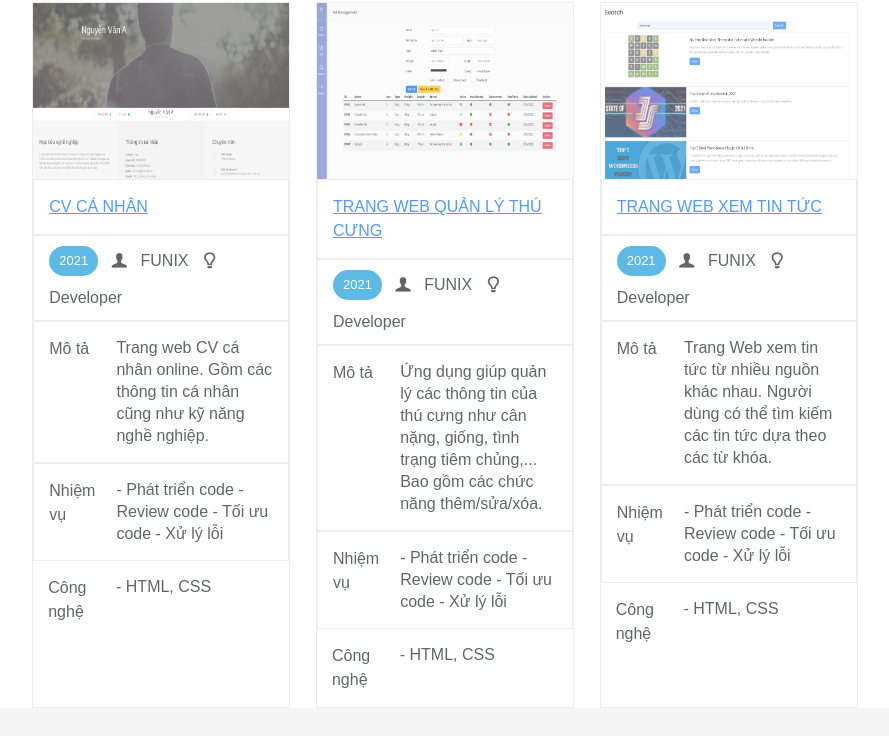
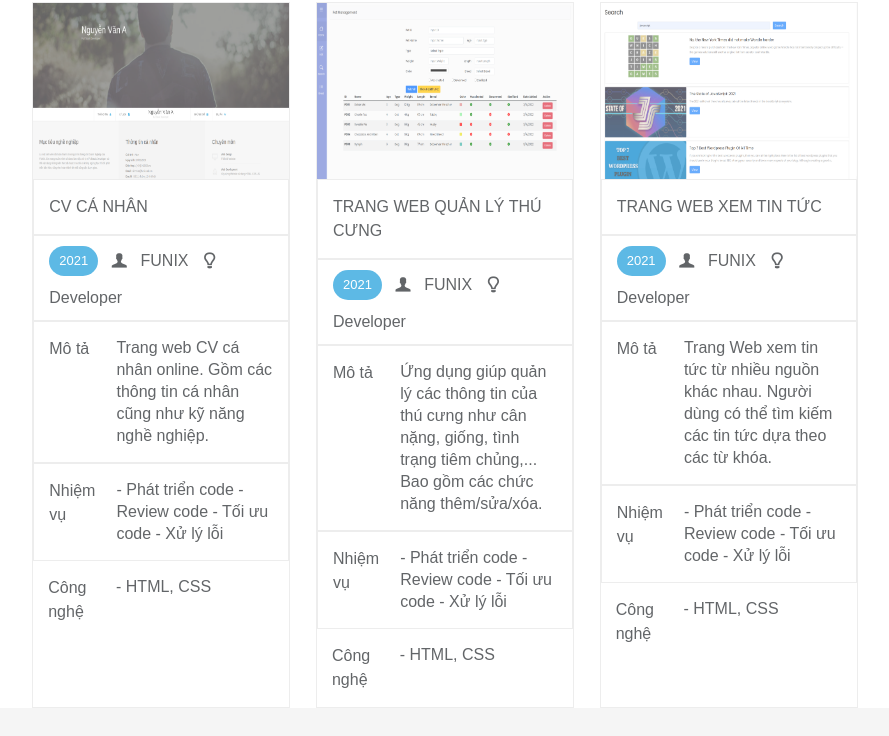
Before and after one commit to Nguyen-Tu-Anh/WEB101x_2.2_ASM3, a plain HTML site: page index.html in a window 1280 px wide. Shown: the part 1978-2714 px from the top of the page, without its empty margins (195-1084 px from the left). Drawn offline with nearby package versions, Linux system fonts and the light colour scheme.

Commit message:
update link text

```diff
--- a/css/laptop.css
+++ b/css/laptop.css
@@ -354,6 +354,11 @@ ul {
     border: 1px solid rgba(0, 0, 0, 0.1);
 }
 
+.project-item-link {
+    text-decoration: none;
+    color: #212529;
+}
+
 .project-item-time {
     display: flex;
     padding: 10px 15px;
--- a/index.html
+++ b/index.html
@@ -428,7 +428,7 @@
                 <div class="project-img">
                     <img src="./images/project_1.png" width="100%" alt=""/>
                 </div>
-                <div class="project-item-title"><a href="project-charter.html">CV CÁ NHÂN</a></div>
+                <div class="project-item-title"><a class="project-item-link" href="project-charter.html">CV CÁ NHÂN</a></div>
                 <div class="project-item-time">
                     <div class="project-time">2021</div>
                     <i class="icon-user-1"></i>
@@ -458,7 +458,7 @@
                 <div class="project-img">
                     <img src="./images/project_2.png" width="100%" alt=""/>
                 </div>
-                <div class="project-item-title"><a href="project-charter.html">TRANG WEB QUẢN LÝ THÚ CƯNG</a></div>
+                <div class="project-item-title"><a class="project-item-link" href="project-charter.html">TRANG WEB QUẢN LÝ THÚ CƯNG</a></div>
                 <div class="project-item-time">
                     <div class="project-time">2021</div>
                     <i class="icon-user-1"></i>
@@ -489,7 +489,7 @@
                 <div class="project-img">
                     <img src="./images/project_3.png" width="100%" alt=""/>
                 </div>
-                <div class="project-item-title"><a href="project-charter.html">TRANG WEB XEM TIN TỨC</a></div>
+                <div class="project-item-title"><a class="project-item-link" href="project-charter.html">TRANG WEB XEM TIN TỨC</a></div>
                 <div class="project-item-time">
                     <div class="project-time">2021</div>
                     <i class="icon-user-1"></i>
```
